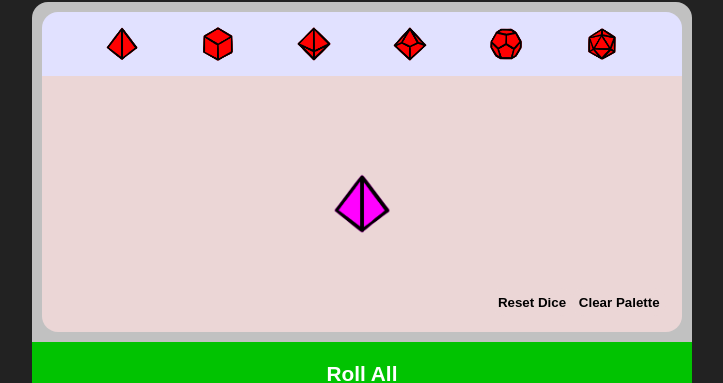
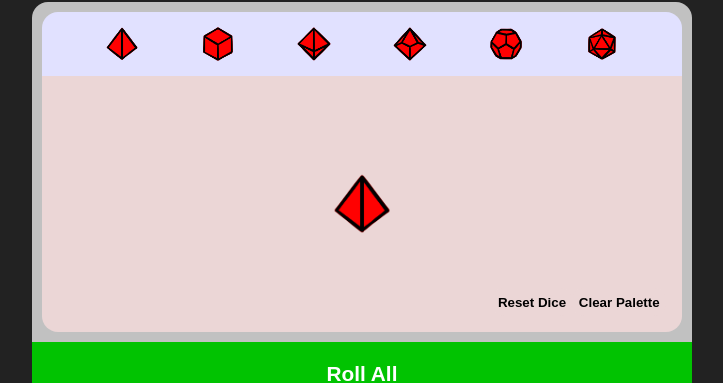
Before and after one commit to CoreyJSteiner/dice-palette, a React (Vite) app: page / in a window 1280 px wide. Both pictures are taken after a click on the button 400 px from the left and 240 px from the top of the page. Shown: the part 196-579 px from the top of the page, without its empty margins (278-1001 px from the left). Built offline with nearby package versions, Linux system fonts and the light colour scheme.

Commit message:
various styling and ux updates

```diff
--- a/package.json
+++ b/package.json
@@ -14,6 +14,7 @@
   },
   "dependencies": {
     "@dnd-kit/core": "^6.3.1",
+    "@dnd-kit/modifiers": "^9.0.0",
     "react": "^19.1.0",
     "react-dom": "^19.1.0"
   },
--- a/src/App.css
+++ b/src/App.css
@@ -41,4 +41,5 @@ button:hover {
 
 button:active {
   transform: scale(95%);
+  /* transition: scale 0.5s ease-out; */
 }
--- /dev/null
+++ b/src/components/DieAndValue.tsx
@@ -0,0 +1,26 @@
+import type { Die } from "./DiePalleteTypes"
+import DieImage from "./DieImage"
+import { type CSSProperties } from "react"
+
+type DieDisplayProps = {
+    die: Die
+}
+
+const DieAndValue: React.FC<DieDisplayProps> = ({
+    die,
+}) => {
+    // CSS - Vars
+    const styleValueFont: CSSProperties = {
+        '--value-font-color': die.fontColor,
+        '--value-font-border-color': die.fillColor,
+    } as CSSProperties
+
+    return (
+        <>
+            <DieImage imageName={`d${die.dieSides}`} fillColor={die.fillColor} />
+            <h1 className="die-display-value" style={styleValueFont}>{die.dieValue}</h1>
+        </>
+    )
+}
+
+export default DieAndValue
--- a/src/components/DieComponent.css
+++ b/src/components/DieComponent.css
@@ -161,35 +161,6 @@
     z-index: 1;
 }
 
-@keyframes shudder {
-    0% {
-        transform: translateY(0);
-    }
-
-    25% {
-        transform: translateY(0.2rem);
-        scale: 98%;
-    }
-
-    50% {
-        transform: translateY(0.4rem);
-        scale: 92%;
-    }
-
-    75% {
-        transform: translateY(0.2rem);
-        scale: 90%;
-    }
-
-    100% {
-        transform: translateY(0);
-    }
-}
-
-.die-button:active>* {
-    animation: shudder 0.15s linear;
-}
-
 .die-pool {
     display: flex;
     flex-direction: row;
@@ -218,10 +189,6 @@
 .die-display:hover {
     border: none;
     background: none;
-}
-
-.die-display:hover .die-fill {
-    filter: brightness(110%);
 }
 
 
@@ -376,6 +343,66 @@
     font-size: 1.35rem;
 }
 
-.pool-item-hightlight {
-    background-color: red;
+@keyframes wiggle {
+
+    0% {
+        transform: rotate(0deg);
+    }
+
+    33% {
+        transform: rotate(7deg);
+    }
+
+    66% {
+        transform: rotate(-7deg);
+    }
+
+    100% {
+        transform: rotate(0deg);
+    }
+
 }
+
+@keyframes jiggle {
+    0% {
+        transform: translateX(0) rotate(0);
+    }
+
+    15% {
+        transform: translateX(-2px) rotate(-0.5deg);
+    }
+
+    30% {
+        transform: translateX(2px) rotate(0.5deg);
+    }
+
+    45% {
+        transform: translateX(-1px) rotate(-0.3deg);
+    }
+
+    60% {
+        transform: translateX(1px) rotate(0.3deg);
+    }
+
+    75% {
+        transform: translateX(-1px) rotate(-0.2deg);
+    }
+
+    90% {
+        transform: translateX(1px) rotate(0.2deg);
+    }
+
+    100% {
+        transform: translateX(0) rotate(0);
+    }
+}
+
+.pool-hover-active {
+    animation: wiggle 0.4s ease-in-out infinite;
+}
+
+.pool-hover-active.die-display,
+.pool-hover-active.dice-group-container {
+    transform: scale(200%);
+    transition: all 0.3s cubic-bezier(0.175, 0.885, 0.32, 1.275);
+}
--- a/src/components/DieDisplay.tsx
+++ b/src/components/DieDisplay.tsx
@@ -1,22 +1,18 @@
 import { useDraggable, useDroppable } from "@dnd-kit/core"
 import type { Die, PoolItem } from "./DiePalleteTypes"
-import DieImage from "./DieImage"
-import type { CSSProperties } from "react"
+import DieAndValue from "./DieAndValue"
 
 type DieDisplayProps = {
     die: Die
+    poolHoverActive: boolean
     dieClickHandler?: (key: string) => void
-    fillColor?: string
-    valueFontColor?: string
 }
 
 const DieDisplay: React.FC<DieDisplayProps> = ({
     die,
+    poolHoverActive,
     dieClickHandler,
-    fillColor = 'magenta',
-    valueFontColor = 'yellow'
 }) => {
-
     // Handlers
     const handleRightClick = (e: React.MouseEvent) => {
         if (dieClickHandler) {
@@ -32,24 +28,18 @@ const DieDisplay: React.FC<DieDisplayProps> = ({
     })
 
     const { attributes, listeners, transform, setNodeRef: setDragRef } = useDraggable({
+        // const { attributes, listeners, setNodeRef: setDragRef } = useDraggable({
         id: die.key,
-        data: die as Die
+        data: { id: die.key, type: 'die', details: die } as PoolItem
     })
     const setRefs = (node: HTMLElement | null) => {
         setDragRef(node)
         setDropRef(node)
     }
 
-    // CSS - Transform styles
-    const styleTransform = transform ? { transform: `translate(${transform.x}px, ${transform.y}px)` } : undefined
-
-
-    // CSS - Vars
-    const styleValueFont: CSSProperties = {
-        '--value-font-color': valueFontColor,
-        '--value-font-border-color': fillColor,
-    } as CSSProperties
-
+    // CSS - Transform style
+    // const styleTransform = transform ? { transform: `translate(${transform.x}px, ${transform.y}px)` } : undefined
+    const styleTransform = transform ? { transform: `scale(0.75)` } : undefined
 
     return (
         <button
@@ -57,12 +47,11 @@ const DieDisplay: React.FC<DieDisplayProps> = ({
             {...listeners}
             {...attributes}
             draggable='true'
-            className='die-display'
+            className={`die-display${poolHoverActive ? ' pool-hover-active' : ''}`}
             onContextMenu={handleRightClick}
             style={styleTransform}
         >
-            <DieImage imageName={`d${die.dieSides}`} fillColor={fillColor} />
-            <h1 className="die-display-value" style={styleValueFont}>{die.dieValue}</h1>
+            <DieAndValue die={die} />
         </button >
     )
 }
--- a/src/components/DiePalette.tsx
+++ b/src/components/DiePalette.tsx
@@ -123,7 +123,9 @@ const DiePallete: React.FC = () => {
         const newDie = {
             key: crypto.randomUUID(),
             dieSides: dieSides,
-            groupKey: groupKey
+            groupKey: groupKey,
+            fillColor: 'red',
+            fontColor: 'white'
         }
         if (groupKey) {
             poolAddDieToGroup(newDie, groupKey)
--- a/src/components/DiePalleteTypes.ts
+++ b/src/components/DiePalleteTypes.ts
@@ -1,6 +1,8 @@
 export type PoolItem =
     | { id: string, type: "die"; details: Die }
     | { id: string, type: "group"; details: DiceGroup }
+
+export type PoolItemDie = { id: string, type: "die"; details: Die }
 
 export type DiceGroup = {
     key: string
@@ -10,6 +12,8 @@ export type DiceGroup = {
 export type Die = {
     key: string
     dieSides: number
+    fillColor: string
+    fontColor: string
     dieValue?: number | null
     groupKey?: string | null
 }
--- a/src/components/DiePool.tsx
+++ b/src/components/DiePool.tsx
@@ -1,10 +1,12 @@
 import type React from "react"
 import DieDisplay from "./DieDisplay"
 import DiceGroupDisplay from "./DiceGroupDisplay"
-import type { Die, PoolItem } from "./DiePalleteTypes"
-import { DndContext } from "@dnd-kit/core"
-import type { DragOverEvent, DragEndEvent } from "@dnd-kit/core"
+import type { Die, PoolItem, PoolItemDie } from "./DiePalleteTypes"
+import { DndContext, DragOverlay, pointerWithin, useSensor, useSensors, MouseSensor, TouchSensor } from "@dnd-kit/core"
+import type { DragOverEvent, DragEndEvent, DragStartEvent } from "@dnd-kit/core"
 import { useState, useRef } from "react"
+import { snapCenterToCursor } from "@dnd-kit/modifiers"
+import DieAndValue from "./DieAndValue"
 
 type DiePoolProps = {
     pool: PoolItem[]
@@ -30,11 +32,21 @@ const DiePool: React.FC<DiePoolProps> = ({
     rollDiceGroupHandler
 }) => {
     const [nestingTargetKey, setNestingTargetKey] = useState<string>('')
+    const [activePoolItem, setActivePoolItem] = useState<PoolItemDie | null>(null)
     const hoverTimeout = useRef<number>(undefined)
 
+    const mouseSensor = useSensor(MouseSensor)
+    const touchSensor = useSensor(TouchSensor)
+
+    const sensors = useSensors(
+        mouseSensor,
+        touchSensor,
+    )
+
     // Handlers
-    const handleDragStart = () => {
+    const handleDragStart = (e: DragStartEvent) => {
         console.log('dragstart')
+        setActivePoolItem(e.active.data.current ? e.active.data.current as PoolItemDie : null)
 
         setNestingTargetKey('')
         clearTimeout(hoverTimeout.current)
@@ -42,12 +54,17 @@ const DiePool: React.FC<DiePoolProps> = ({
 
     const handleDragOver = (e: DragOverEvent) => {
         if (!e.over) return
-        const hoverItemKey: string = e.over.id as string
+        const { active, over } = e
+        const activeItemKey: string = active.id as string
+        const hoverItemKey: string = over.id as string
         if (hoverItemKey !== nestingTargetKey) {
             clearTimeout(hoverTimeout.current)
-
             hoverTimeout.current = setTimeout(() => {
+                if (hoverItemKey !== activeItemKey) {
                     setNestingTargetKey(hoverItemKey)
+                } else {
+                    setNestingTargetKey('')
+                }
             }, 500)
         }
     }
@@ -55,12 +72,15 @@ const DiePool: React.FC<DiePoolProps> = ({
     const handleDragEnd = (e: DragEndEvent) => {
         console.log('dragend')
 
+        setActivePoolItem(null)
+
         clearTimeout(hoverTimeout.current)
         const { active, over } = e
-        const dieData = active.data.current as Die
+        const dieData = active.data.current?.details as Die
         const targetData: PoolItem | null = over ? over.data.current as PoolItem : null
 
         if (nestingTargetKey) {
+            setNestingTargetKey('')
             if (dieData.key === targetData?.id
                 || (dieData.groupKey && targetData?.type === 'die' && dieData.groupKey === targetData?.details.groupKey)
                 || (targetData?.type === 'group' && dieData.groupKey && dieData.groupKey === targetData?.details.key)) return
@@ -81,14 +101,12 @@ const DiePool: React.FC<DiePoolProps> = ({
         }
     }
 
-    return (
-        <div className="die-pool-container">
-            <DndContext onDragStart={handleDragStart} onDragEnd={handleDragEnd} onDragOver={handleDragOver}>
-                <div className="die-pool">
-                    {pool.map(poolItem => {
+    const poolItemDisplay = (poolItem: PoolItem) => {
         if (poolItem.type === 'group') {
             return <DiceGroupDisplay
                 key={poolItem.details.key}
+                poolDragState={nestingTargetKey !== ''}
+                poolHoverActive={nestingTargetKey === poolItem.id}
                 diceGroup={poolItem.details}
                 dieInGroupClickHandler={dieInGroupClickHandler}
                 destroyGroupHandler={destroyGroupHandler}
@@ -97,10 +115,26 @@ const DiePool: React.FC<DiePoolProps> = ({
         } else {
             return <DieDisplay
                 key={poolItem.details.key}
+                poolHoverActive={nestingTargetKey === poolItem.id}
                 die={poolItem.details}
                 dieClickHandler={dieClickHandler}
             />
         }
+    }
+
+    return (
+        <div className="die-pool-container">
+            <DndContext
+                sensors={sensors}
+                collisionDetection={pointerWithin}
+                onDragStart={handleDragStart}
+                onDragEnd={handleDragEnd}
+                onDragOver={handleDragOver}
+                onDragCancel={() => clearTimeout(hoverTimeout.current)}
+            >
+                <div className="die-pool">
+                    {pool.map(poolItem => {
+                        return poolItemDisplay(poolItem)
                     })}
                 </div>
 
@@ -108,6 +142,25 @@ const DiePool: React.FC<DiePoolProps> = ({
                     <button className="button-bottom" onClick={resetClickHandler}>Reset Dice</button>
                     <button className="button-bottom" onClick={clearClickHandler}>Clear Palette</button>
                 </div>
+
+                <DragOverlay
+                    modifiers={[snapCenterToCursor]}
+                    dropAnimation={null}
+                // dropAnimation={{
+                //     duration: 200,
+                //     easing: 'ease-out',
+                //     keyframes: () => [
+                //         { transform: 'scale(0.75)' },
+                //         { transform: 'scale(1)' },
+                //     ],
+                // }}
+                >
+                    {activePoolItem ? (
+                        <div className='die-display'>
+                            <DieAndValue die={activePoolItem.details} />
+                        </div>
+                    ) : null}
+                </DragOverlay>
             </DndContext>
         </div >
     )
```
Also changed, not shown: src/components/DiceGroupDisplay.tsx (+17 -2 lines), 1 other file (tests, documents, lock files or other folders). Lines whose indentation alone changed are shown as unchanged.
